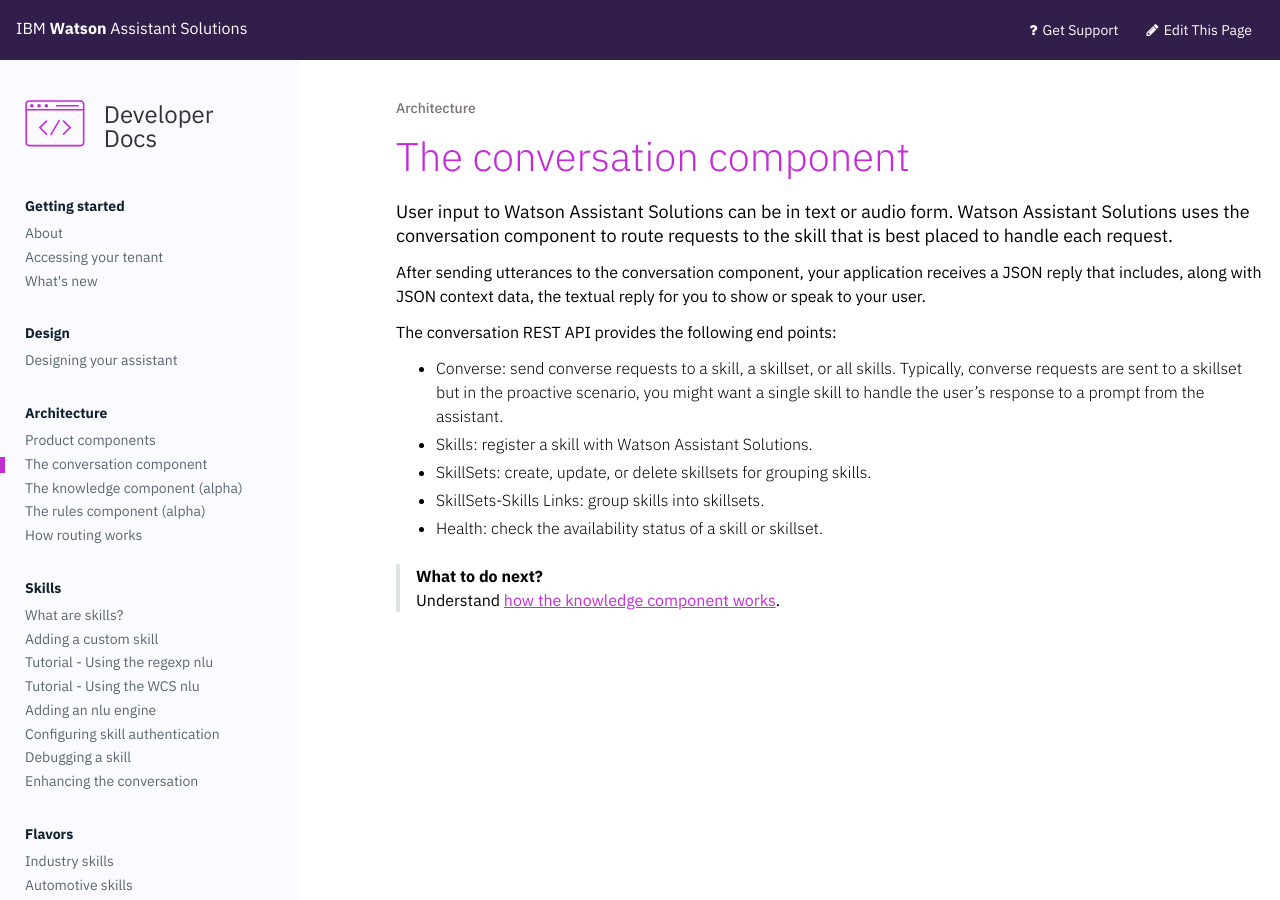
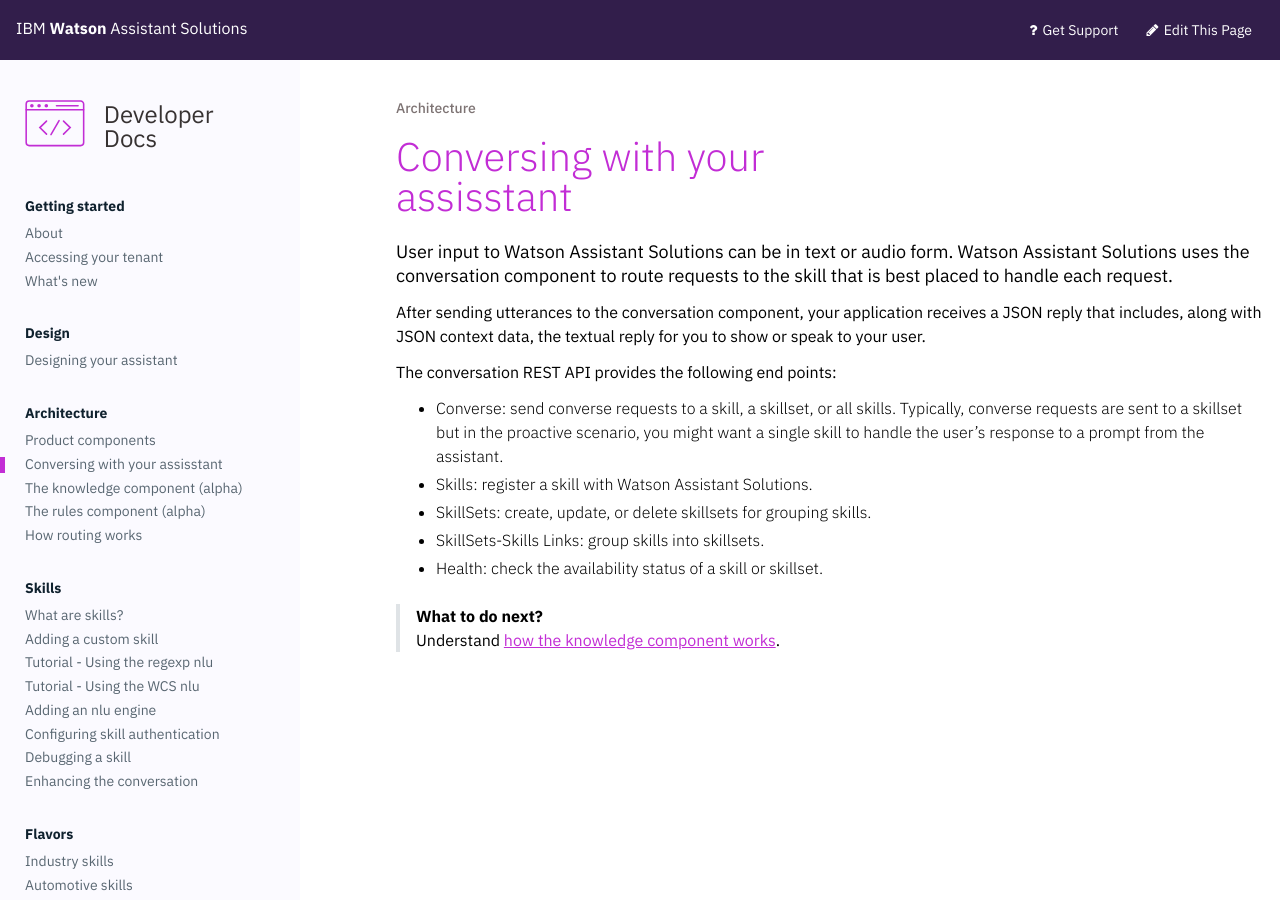
Before and after one commit to Watson-Personal-Assistant/developer, a Jekyll site: the page built from _content/understand-service/core.md, in a window 1280 px wide. Built offline with Jekyll 4.4.1, drawn with Linux system fonts in a browser that asks for light colours.

Commit message:
Title change

```diff
--- a/_content/understand-service/core.md
+++ b/_content/understand-service/core.md
@@ -1,5 +1,5 @@
 ---
-title: The conversation component
+title: Conversing with your assisstant
 weight: 20
 ---
 User input to Watson Assistant Solutions can be in text or audio form. Watson Assistant Solutions uses the conversation component to route requests to the skill that is best placed to handle each request.
```
